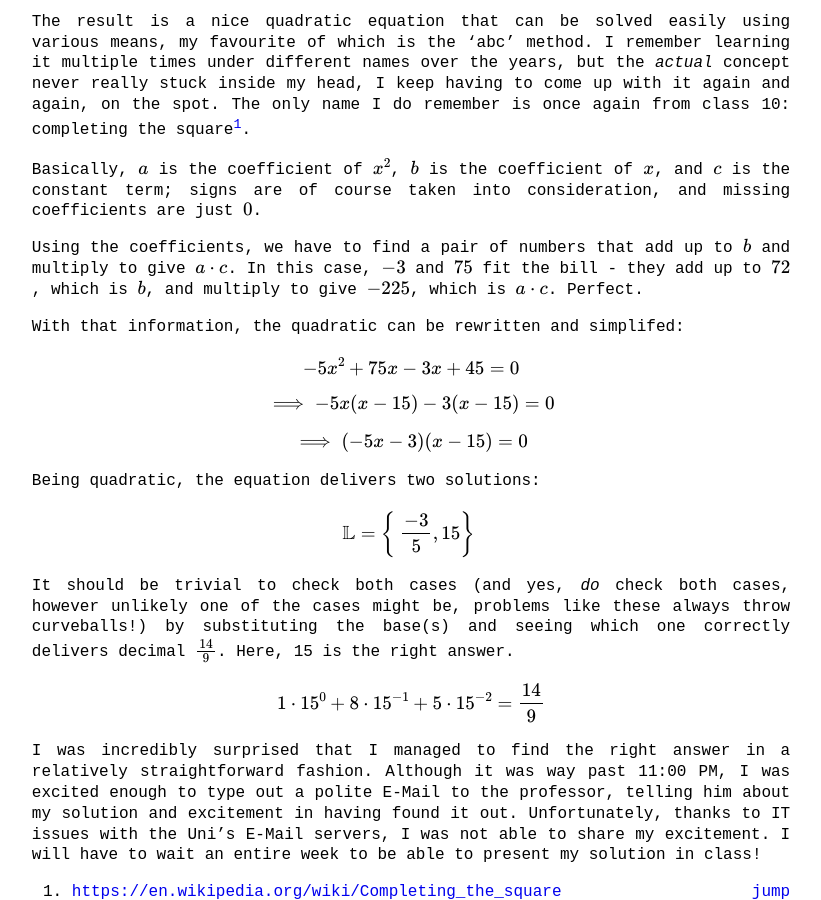
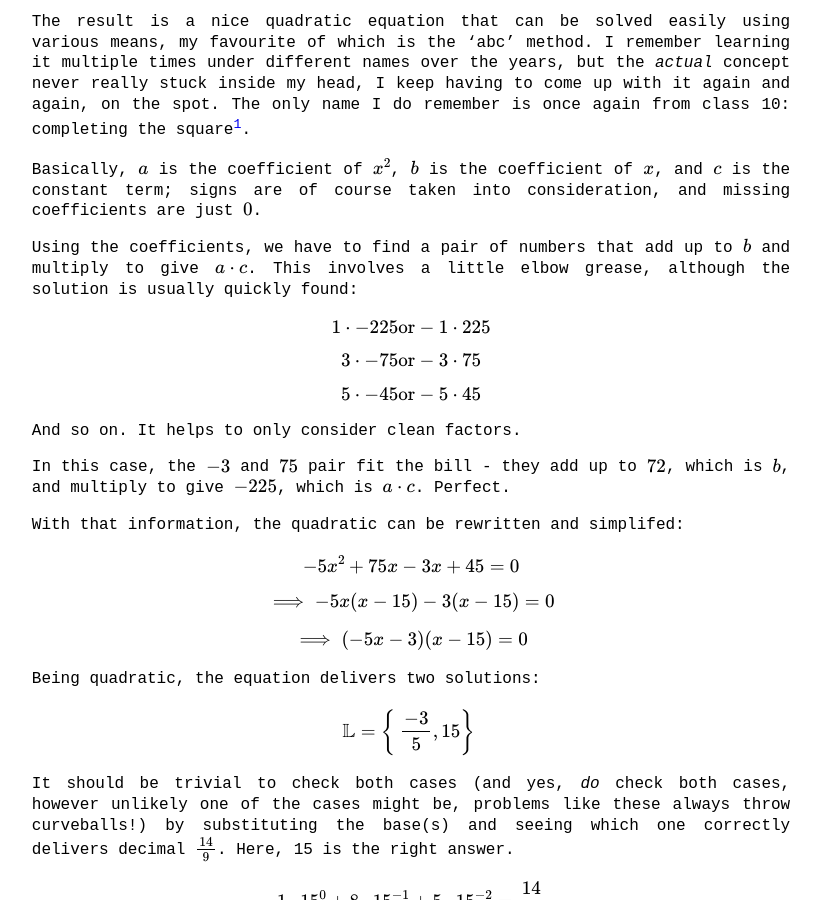
Before and after one commit to NNNILabs/NNNILabs.github.io, a Jekyll site: the page built from _posts/2024-09-29-A-Problem-From-CS-Class.md, in a window 1280 px wide and 900 px high, scrolled down 1090 px. Shown: the whole window, without its empty margins (229-1050 px from the left). Built offline with Jekyll 4.4.1, drawn with Linux system fonts in a browser that asks for light colours.

Commit message:
Update 2024-09-29-A-Problem-From-CS-Class.md

```diff
--- a/_posts/2024-09-29-A-Problem-From-CS-Class.md
+++ b/_posts/2024-09-29-A-Problem-From-CS-Class.md
@@ -40,7 +40,17 @@ The result is a nice quadratic equation that can be solved easily using various
 
 Basically, \\(a\\) is the coefficient of \\(x^{2}\\), \\(b\\) is the coefficient of \\(x\\), and \\(c\\) is the constant term; signs are of course taken into consideration, and missing coefficients are just \\(0\\).
 
-Using the coefficients, we have to find a pair of numbers that add up to \\(b\\) and multiply to give \\(a \cdot c\\). In this case, \\(-3\\) and \\(75\\) fit the bill - they add up to \\(72\\), which is \\(b\\), and multiply to give \\(-225\\), which is \\(a \cdot c\\). Perfect.
+Using the coefficients, we have to find a pair of numbers that add up to \\(b\\) and multiply to give \\(a \cdot c\\). This involves a little elbow grease, although the solution is usually quickly found:
+
+\\[ 1 \cdot -225 \text{or} -1 \cdot 225 \\]
+
+\\[ 3 \cdot -75 \text{or} -3 \cdot 75 \\]
+
+\\[ 5 \cdot -45 \text{or} -5 \cdot 45 \\]
+
+And so on. It helps to only consider clean factors.
+
+In this case, the \\(-3\\) and \\(75\\) pair fit the bill - they add up to \\(72\\), which is \\(b\\), and multiply to give \\(-225\\), which is \\(a \cdot c\\). Perfect.
 
 With that information, the quadratic can be rewritten and simplifed:
 
```
